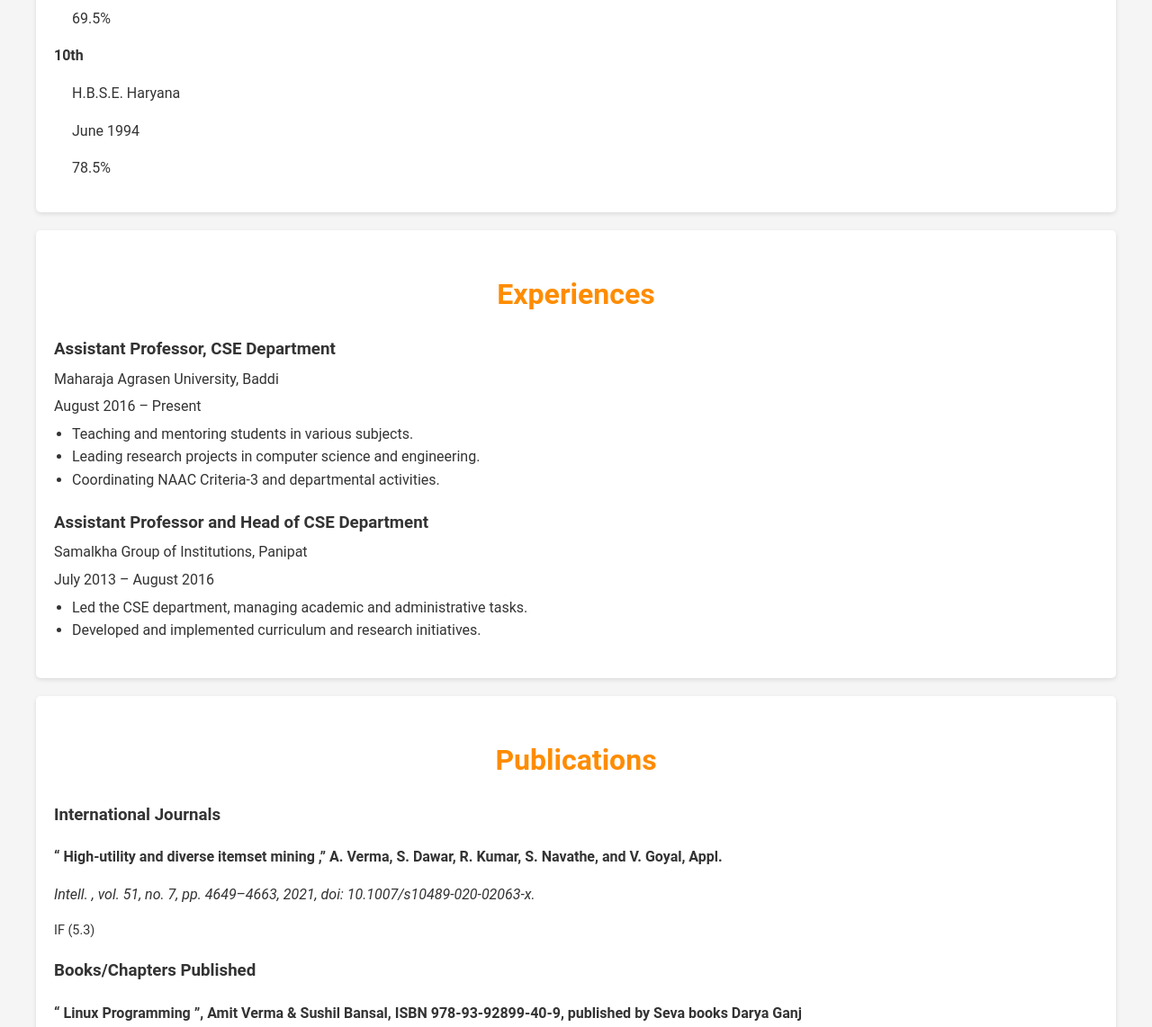
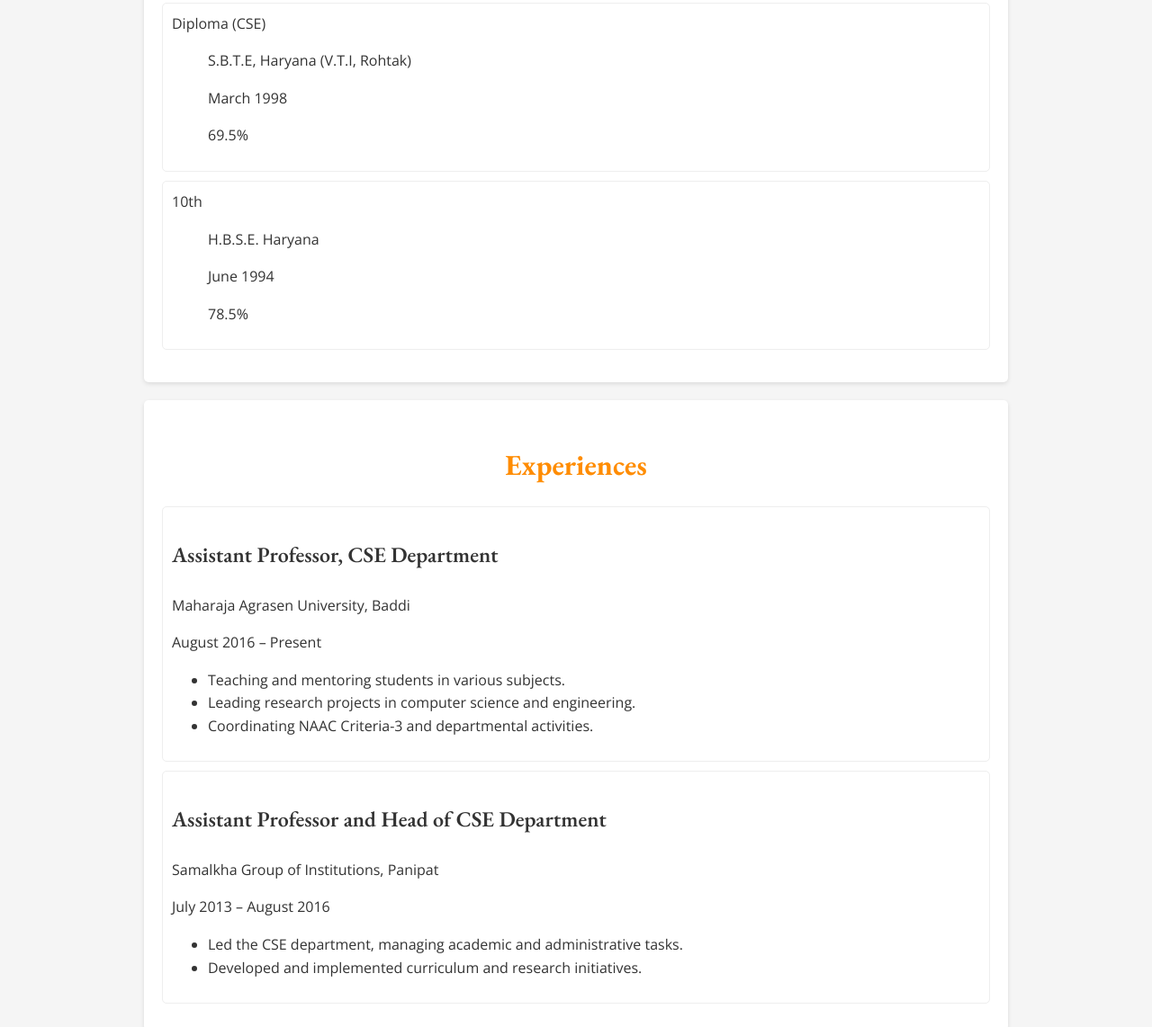
Before and after one commit to verma0152/Amit_Verma, a plain HTML site: page index.html in a window 1280 px wide. Shown: the part 1153-2295 px from the top of the page at 90% size. Drawn offline with nearby package versions, Linux system fonts and the light colour scheme.

Commit message:
Update style.css

```diff
--- a/style.css
+++ b/style.css
@@ -1,15 +1,34 @@
 :root {
-    --primary-color: #FF8C00; /* Dark Orange */
-    --secondary-color: #D2691E; /* Chocolate */
-    --bg-color: #F5F5F5; /* Light Gray */
-    --text-color: #333333; /* Dark Gray */
+    --primary-color: #FF8C00;
+    --secondary-color: #D2691E;
+    --bg-color: #F5F5F5;
+    --text-color: #333333;
 }
 
 body {
-    font-family: 'Roboto', sans-serif;
+    font-family: 'Open Sans', sans-serif;
     line-height: 1.6;
     background-color: var(--bg-color);
     color: var(--text-color);
+}
+
+h1, h2, h3 {
+    font-family: 'EB Garamond', serif;
+}
+
+h1 {
+    font-size: 2.5rem;
+    font-weight: 700;
+}
+
+h2 {
+    font-size: 2rem;
+    font-weight: 700;
+}
+
+h3 {
+    font-size: 1.5rem;
+    font-weight: 600;
 }
 
 header {
@@ -81,7 +100,6 @@ section {
 
 section h2 {
     color: var(--primary-color);
-    font-size: 2rem;
     text-align: center;
     margin-bottom: 20px;
 }
@@ -91,7 +109,7 @@ main p, main dd {
 }
 
 .container {
-    max-width: 1200px;
+    max-width: 960px;
     margin: 0 auto;
     padding: 0 20px;
 }
@@ -112,59 +130,24 @@ footer {
     }
 }
 
+/* Boundaries for each item */
+.qualification-item, .work-experience-item, .publication-item, .patent-item, .skill-item {
+    border: 1px solid #eee;
+    padding: 10px;
+    margin-bottom: 10px;
+    border-radius: 5px;
+    background-color: #fff;
+}
+
+/* List styles */
 .publications-list, .patents-list, .skills-list {
     list-style: none;
     padding: 0;
 }
 
-.publications-list li, .patents-list li, .skills-list li {
+/* Skills list */
+.skills-list li {
     margin-bottom: 10px;
 }
 
-.qualifications-list dt {
-    font-weight: bold;
-    margin-top: 15px;
-}
-
-.qualifications-list dd {
-    margin-left: 20px;
-    margin-bottom: 10px;
-}
-
-.work-experience-item {
-    margin-bottom: 20px;
-}
-
-.work-experience-item h3 {
-    margin-bottom: 5px;
-}
-
-.work-experience-item p {
-    margin: 5px 0;
-}
-
-.work-experience-item ul {
-    margin-top: 5px;
-    padding-left: 20px;
-}
-
-.publication-title {
-    font-weight: bold;
-}
-
-.publication-details {
-    font-style: italic;
-}
-
-.impact-factor {
-    font-size: 0.9rem;
-}
-
-.contact-content a {
-    color: var(--primary-color);
-    text-decoration: none;
-}
-
-.contact-content a:hover {
-    text-decoration: underline;
-}
+/* Other styles remain unchanged */
```
